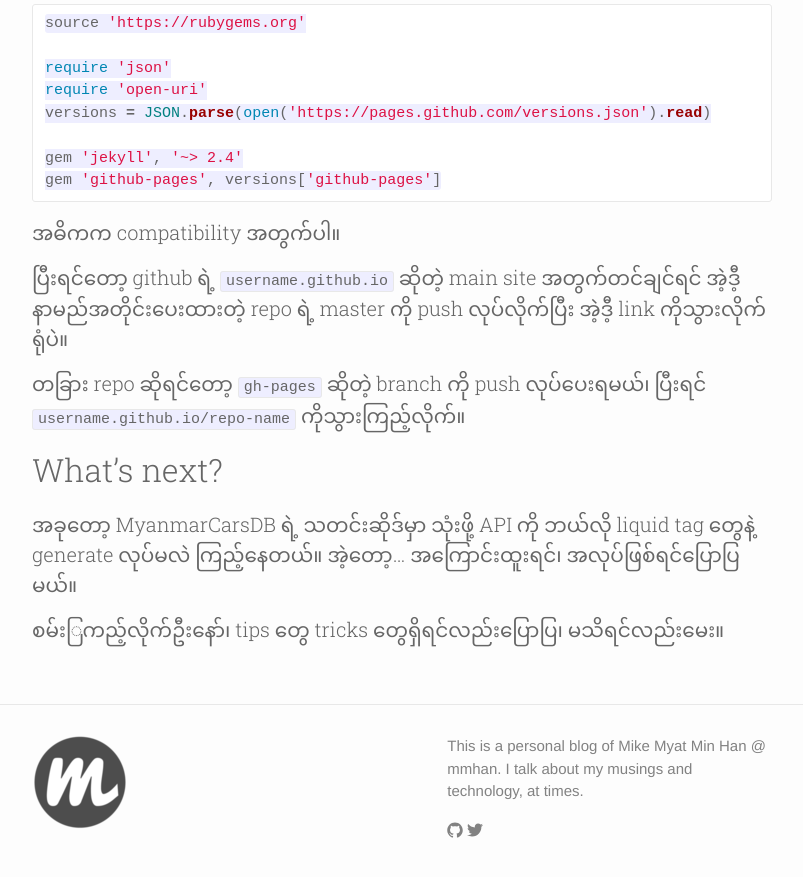
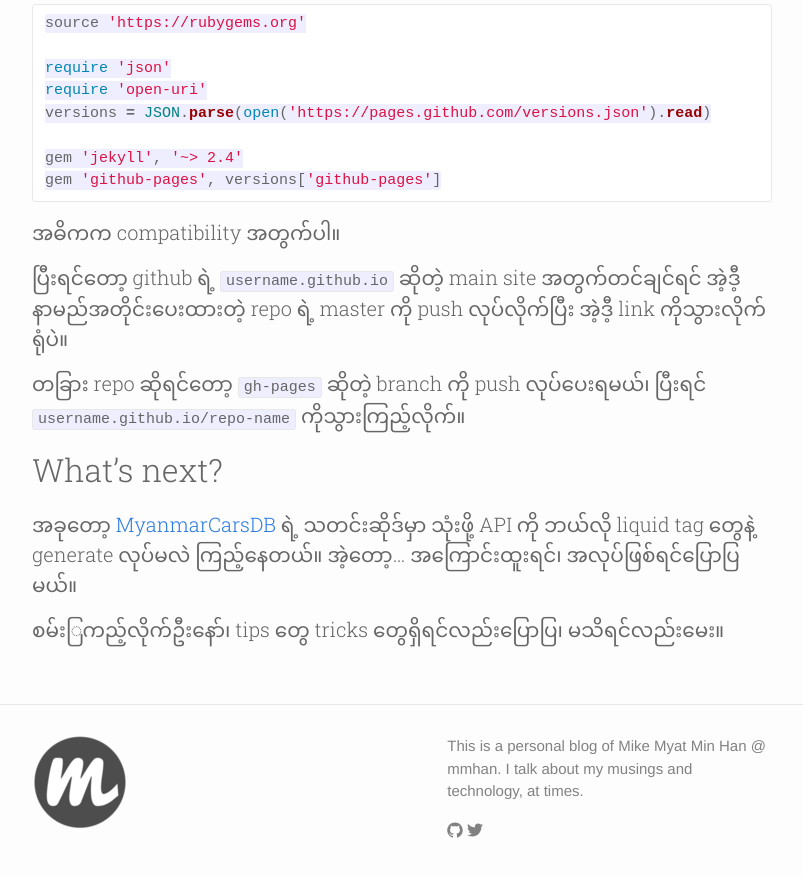
Before and after one commit to mmhan/jekyll-test, a Jekyll site: the page built from _posts/2015-07-18-migrating-from-wordpress-to-jekyll.markdown, in a window 1280 px wide and 900 px high, scrolled down 3422 px. Shown: the top 877 px of the window, without its empty margins (238-1041 px from the left). Built offline with Jekyll 4.4.1, drawn with Linux system fonts in a browser that asks for light colours; nearby versions of some CDN libraries; Markdown is read by kramdown in place of the engine named in the settings; some of the changed lines change nothing that is shown.

Commit message:
Added link to mmcdb

```diff
--- a/_posts/2015-07-18-migrating-from-wordpress-to-jekyll.markdown
+++ b/_posts/2015-07-18-migrating-from-wordpress-to-jekyll.markdown
@@ -134,6 +134,6 @@
 
 ## What's next?
 
-အခုတော့ MyanmarCarsDB ရဲ့ သတင်းဆိုဒ်မှာ သုံးဖို့ API ကို ဘယ်လို liquid tag တွေနဲ့ generate လုပ်မလဲ ကြည့်နေတယ်။ အဲ့တော့... အကြောင်းထူးရင်၊ အလုပ်ဖြစ်ရင်ပြောပြမယ်။
+အခုတော့ [MyanmarCarsDB](http://www.myanmarcarsdb.com/?utm_source=migration-from-wordpress-to-jekyll&utm_medium=blog&utm_campaign=mmhan_blog) ရဲ့ သတင်းဆိုဒ်မှာ သုံးဖို့ API ကို ဘယ်လို liquid tag တွေနဲ့ generate လုပ်မလဲ ကြည့်နေတယ်။ အဲ့တော့... အကြောင်းထူးရင်၊ အလုပ်ဖြစ်ရင်ပြောပြမယ်။
 
 စမ်းြကည့်လိုက်ဦးနော်၊ tips တွေ tricks တွေရှိရင်လည်းပြောပြ၊ မသိရင်လည်းမေး။
```
